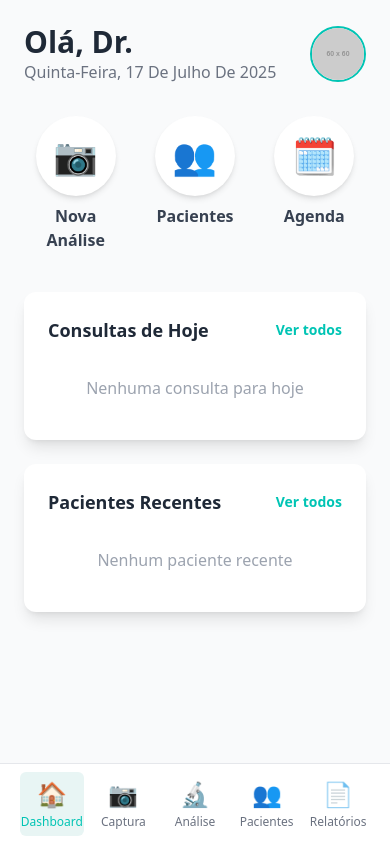
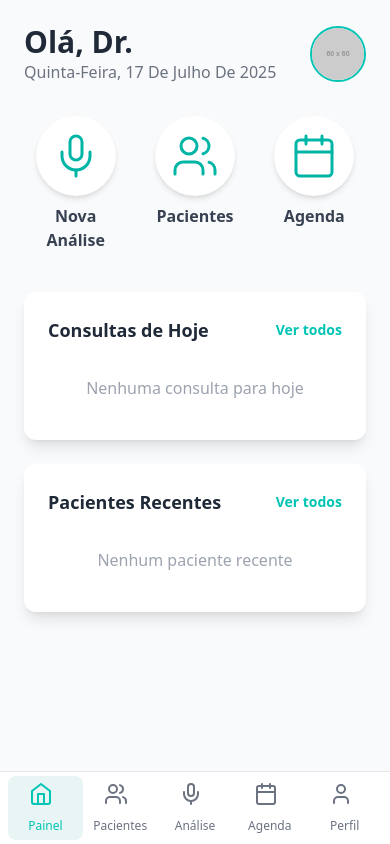
Before and after one commit to GonzaloBarros/hof-mvp-app, a React (Create React App) app: page / in a window 390 px wide. Built offline with nearby package versions, Linux system fonts and the light colour scheme.

Commit message:
Atualização do design e ícones

```diff
--- a/package.json
+++ b/package.json
@@ -15,6 +15,7 @@
     "jspdf": "^3.0.1",
     "react": "^19.1.0",
     "react-dom": "^19.1.0",
+    "react-icons": "^5.5.0",
     "react-router-dom": "^7.6.3",
     "react-scripts": "5.0.1",
     "typescript": "^4.9.5",
--- a/src/components/Camera/CameraCapture.tsx
+++ b/src/components/Camera/CameraCapture.tsx
@@ -43,22 +43,17 @@ export const CameraCapture: React.FC = () => {
         }
     };
 
+    // Ícones para os botões
+    const icons = {
+        capture: <svg xmlns="http://www.w3.org/2000/svg" width="32" height="32" viewBox="0 0 24 24" fill="none" stroke="white" strokeWidth="2" strokeLinecap="round" strokeLinejoin="round"><path d="M21 12.22c0 4.6-3.73 8.38-8.33 8.38-4.6 0-8.33-3.78-8.33-8.38s3.73-8.38 8.33-8.38c4.6 0 8.33 3.78 8.33 8.38z"/><path d="M2 12h3m14 0h3"/><path d="m19.07 4.93-2.12 2.12M7.05 16.95l-2.12 2.12m14.14 0-2.12-2.12M7.05 7.05 4.93 4.93"/></svg>,
+        retake: <svg xmlns="http://www.w3.org/2000/svg" width="24" height="24" viewBox="0 0 24 24" fill="none" stroke="currentColor" strokeWidth="2" strokeLinecap="round" strokeLinejoin="round"><path d="M21 12a9 9 0 0 0-9-9 9.75 9.75 0 0 0-6.74 2.74L3 8"/><path d="M3 3v5h5"/><path d="M3 12a9 9 0 0 0 9 9 9.75 9.75 0 0 0 6.74-2.74L21 16"/><path d="M21 21v-5h-5"/></svg>
+    };
+
     return (
-        <div className="max-w-4xl mx-auto p-6">
-            <div className="bg-white rounded-lg shadow-lg overflow-hidden">
-                <div className="p-6">
-                    <h2 className="text-2xl font-bold text-gray-900 mb-6 text-center">
-                        Captura Facial
-                    </h2>
-
-                    {error && (
-                        <div className="bg-red-100 border border-red-400 text-red-700 px-4 py-3 rounded mb-4">
-                            {error}
-                        </div>
-                    )}
-
+        <div className="w-full h-full bg-black">
             {!isActive && !capturedImage && (
-                        <div className="text-center">
+                <div className="flex flex-col items-center justify-center h-full text-white">
+                     <h2 className="text-2xl font-bold mb-6">Captura Facial</h2>
                     <button
                         onClick={startCamera}
                         className="bg-[#00C4B4] text-white px-6 py-3 rounded-lg font-semibold hover:bg-[#00B5A5] transition-colors"
@@ -69,57 +64,53 @@ export const CameraCapture: React.FC = () => {
             )}
 
             {isActive && (
-                        <div style={{ position: 'relative', width: '100%', maxWidth: '512px', margin: '0 auto' }}>
+                <div className="relative w-full h-full flex items-center justify-center">
                     <video
                         ref={videoRef}
                         autoPlay
                         playsInline
                         muted
-                                style={{ width: '100%', height: 'auto', borderRadius: '8px' }}
+                        className="w-full h-full object-cover"
                     />
-                            <div style={{
-                                position: 'absolute',
-                                bottom: '20px',
-                                left: '50%',
-                                transform: 'translateX(-50%)',
-                                zIndex: 10
-                            }}>
+                    {/* Overlay com a guia oval */}
+                    <div className="absolute inset-0 flex flex-col items-center justify-center pointer-events-none">
+                        <div className="bg-black bg-opacity-50 text-white px-4 py-2 rounded-lg mb-4">
+                            Posicione o rosto dentro do oval
+                        </div>
+                        <div
+                            className="w-[70vw] h-[60vh] max-w-sm max-h-96 border-4 border-dashed border-[#00C4B4] rounded-[50%]"
+                        ></div>
+                    </div>
+                     {/* Botão de Captura */}
+                    <div className="absolute bottom-24 flex items-center justify-center w-full">
                          <button
                             onClick={handleCapture}
-                                    className="bg-white w-20 h-20 rounded-full flex items-center justify-center shadow-lg hover:bg-gray-200 transition-colors border-4 border-[#00C4B4]"
+                            className="w-20 h-20 bg-[#00C4B4] rounded-full flex items-center justify-center shadow-lg"
                             aria-label="Capturar Imagem"
                         >
-                                    <div className="w-16 h-16 bg-[#00C4B4] rounded-full"></div>
+                           {icons.capture}
                         </button>
                     </div>
                 </div>
             )}
 
             {capturedImage && !isActive && (
-                        <div className="space-y-4 mt-4">
+                <div className="relative w-full h-full flex items-center justify-center">
                     <img
                         src={capturedImage}
                         alt="Imagem Capturada"
-                                className="w-full h-auto rounded-lg"
+                        className="w-full h-full object-cover"
                     />
-                            <div className="flex justify-center space-x-4">
-                                <button
-                                    onClick={handleRetake}
-                                    className="bg-gray-500 text-white px-6 py-3 rounded-lg font-semibold hover:bg-gray-600 transition-colors"
-                                >
-                                    Repetir Captura
+                    <div className="absolute bottom-24 flex items-center justify-center w-full space-x-8">
+                        <button onClick={handleRetake} className="w-16 h-16 bg-white bg-opacity-70 text-black rounded-full flex items-center justify-center shadow-lg" aria-label="Repetir Captura">
+                            {icons.retake}
                         </button>
-                                <button
-                                    onClick={handleAnalyze}
-                                    className="bg-[#00C4B4] text-white px-6 py-3 rounded-lg font-semibold hover:bg-[#00B5A5] transition-colors"
-                                >
-                                    Analisar Imagem
+                        <button onClick={handleAnalyze} className="bg-[#00C4B4] text-white px-8 py-4 rounded-full font-bold text-lg shadow-lg">
+                            Analisar
                         </button>
                     </div>
                 </div>
             )}
         </div>
-            </div>
-        </div>
     );
 };
--- a/src/components/Layout/Navigation.tsx
+++ b/src/components/Layout/Navigation.tsx
@@ -1,32 +1,41 @@
 import React from 'react';
 import { Link, useLocation } from 'react-router-dom';
+
+// Componente de Ícone para reutilização
+const NavIcon = ({ children, isActive }: { children: React.ReactNode, isActive: boolean }) => (
+    <div className={`w-8 h-8 mb-1 transition-colors ${isActive ? 'text-[#00C4B4]' : 'text-gray-500'}`}>
+        {children}
+    </div>
+);
 
 export const Navigation: React.FC = () => {
     const location = useLocation();
 
     const navItems = [
-        { path: '/', label: 'Dashboard', icon: '🏠' },
-        { path: '/camera', label: 'Captura', icon: '📷' },
-        { path: '/analysis', label: 'Análise', icon: '🔬' },
-        { path: '/patients', label: 'Pacientes', icon: '👥' },
-        { path: '/reports', label: 'Relatórios', icon: '📄' }
+        { path: '/', label: 'Painel', icon: <svg xmlns="http://www.w3.org/2000/svg" width="24" height="24" viewBox="0 0 24 24" fill="none" stroke="currentColor" strokeWidth="2" strokeLinecap="round" strokeLinejoin="round"><path d="m3 9 9-7 9 7v11a2 2 0 0 1-2 2H5a2 2 0 0 1-2-2z"/><polyline points="9 22 9 12 15 12 15 22"/></svg> },
+        { path: '/patients', label: 'Pacientes', icon: <svg xmlns="http://www.w3.org/2000/svg" width="24" height="24" viewBox="0 0 24 24" fill="none" stroke="currentColor" strokeWidth="2" strokeLinecap="round" strokeLinejoin="round"><path d="M16 21v-2a4 4 0 0 0-4-4H6a4 4 0 0 0-4 4v2"/><circle cx="9" cy="7" r="4"/><path d="M22 21v-2a4 4 0 0 0-3-3.87"/><path d="M16 3.13a4 4 0 0 1 0 7.75"/></svg> },
+        { path: '/camera', label: 'Análise', icon: <svg xmlns="http://www.w3.org/2000/svg" width="24" height="24" viewBox="0 0 24 24" fill="none" stroke="currentColor" strokeWidth="2" strokeLinecap="round" strokeLinejoin="round"><path d="M12 2a3 3 0 0 0-3 3v6a3 3 0 0 0 6 0V5a3 3 0 0 0-3-3Z"/><path d="M19 10v2a7 7 0 0 1-14 0v-2"/><line x1="12" x2="12" y1="19" y2="22"/></svg> },
+        { path: '/reports', label: 'Agenda', icon: <svg xmlns="http://www.w3.org/2000/svg" width="24" height="24" viewBox="0 0 24 24" fill="none" stroke="currentColor" strokeWidth="2" strokeLinecap="round" strokeLinejoin="round"><rect width="18" height="18" x="3" y="4" rx="2" ry="2"/><line x1="16" x2="16" y1="2" y2="6"/><line x1="8" x2="8" y1="2" y2="6"/><line x1="3" x2="21" y1="10" y2="10"/></svg> },
+        { path: '#', label: 'Perfil', icon: <svg xmlns="http://www.w3.org/2000/svg" width="24" height="24" viewBox="0 0 24 24" fill="none" stroke="currentColor" strokeWidth="2" strokeLinecap="round" strokeLinejoin="round"><path d="M19 21v-2a4 4 0 0 0-4-4H9a4 4 0 0 0-4 4v2"/><circle cx="12" cy="7" r="4"/></svg> }
     ];
 
     return (
-        <nav className="fixed bottom-0 left-0 right-0 bg-white border-t border-gray-200 shadow-t-lg">
-            <div className="max-w-7xl mx-auto px-4 sm:px-6 lg:px-8">
-                <div className="flex justify-around py-2">
+        <nav className="fixed bottom-0 left-0 right-0 bg-white border-t border-gray-200 shadow-t-lg z-20">
+            <div className="max-w-7xl mx-auto px-2 sm:px-6 lg:px-8">
+                <div className="flex justify-around py-1">
                     {navItems.map((item) => (
                         <Link
                             key={item.path}
                             to={item.path}
-                            className={`flex flex-col items-center justify-center text-center w-16 h-16 rounded-md transition-colors ${
+                            className={`flex flex-col items-center justify-center text-center w-20 h-16 rounded-lg transition-colors ${
                                 location.pathname === item.path
                                     ? 'text-[#00C4B4] bg-[#E8F5F4]'
-                                    : 'text-gray-500 hover:text-[#00C4B4]'
+                                    : 'text-gray-500 hover:text-[#00C4B4] hover:bg-gray-50'
                             }`}
                         >
-                            <span className="text-2xl mb-1">{item.icon}</span>
+                            <NavIcon isActive={location.pathname === item.path}>
+                                {item.icon}
+                            </NavIcon>
                             <span className="text-xs font-medium">{item.label}</span>
                         </Link>
                     ))}
--- a/src/pages/DashboardPage.tsx
+++ b/src/pages/DashboardPage.tsx
@@ -1,12 +1,14 @@
 import React from 'react';
 import { Link } from 'react-router-dom';
-import { usePatients } from '../context/PatientContext'; // Importar o nosso hook de pacientes
+import { usePatients } from '../context/PatientContext';
 
 // Componente para os cartões de ação principais
-const ActionButton = ({ to, icon, label }: { to: string, icon: string, label: string }) => (
+const ActionButton = ({ to, icon, label }: { to: string, icon: React.ReactNode, label: string }) => (
     <Link to={to} className="flex flex-col items-center space-y-2 text-center">
-        <div className="w-20 h-20 bg-white rounded-full flex items-center justify-center shadow-md hover:bg-gray-100 transition-colors">
-            <span className="text-4xl">{icon}</span>
+        <div className="w-20 h-20 bg-white rounded-full flex items-center justify-center shadow-md hover:bg-gray-100 transition-colors text-[#00B5A5]">
+            <div className="w-12 h-12">
+                {icon}
+            </div>
         </div>
         <span className="font-semibold text-gray-700">{label}</span>
     </Link>
@@ -26,9 +28,8 @@ const InfoCard = ({ title, children }: { title: string, children: React.ReactNod
 );
 
 export const DashboardPage: React.FC = () => {
-    const { patients } = usePatients(); // Usar o hook para aceder à lista de pacientes
+    const { patients } = usePatients();
 
-    // Encontrar o paciente mais recente (o último da lista)
     const recentPatient = patients.length > 0 ? patients[patients.length - 1] : null;
 
     const currentDate = new Date().toLocaleDateString('pt-PT', {
@@ -38,9 +39,14 @@ export const DashboardPage: React.FC = () => {
         day: 'numeric',
     });
 
+    const icons = {
+        analysis: <svg xmlns="http://www.w3.org/2000/svg" width="48" height="48" viewBox="0 0 24 24" fill="none" stroke="currentColor" strokeWidth="1.5" strokeLinecap="round" strokeLinejoin="round"><path d="M12 2a3 3 0 0 0-3 3v6a3 3 0 0 0 6 0V5a3 3 0 0 0-3-3Z"/><path d="M19 10v2a7 7 0 0 1-14 0v-2"/><line x1="12" x2="12" y1="19" y2="22"/></svg>,
+        patients: <svg xmlns="http://www.w3.org/2000/svg" width="48" height="48" viewBox="0 0 24 24" fill="none" stroke="currentColor" strokeWidth="1.5" strokeLinecap="round" strokeLinejoin="round"><path d="M16 21v-2a4 4 0 0 0-4-4H6a4 4 0 0 0-4 4v2"/><circle cx="9" cy="7" r="4"/><path d="M22 21v-2a4 4 0 0 0-3-3.87"/><path d="M16 3.13a4 4 0 0 1 0 7.75"/></svg>,
+        agenda: <svg xmlns="http://www.w3.org/2000/svg" width="48" height="48" viewBox="0 0 24 24" fill="none" stroke="currentColor" strokeWidth="1.5" strokeLinecap="round" strokeLinejoin="round"><rect width="18" height="18" x="3" y="4" rx="2" ry="2"/><line x1="16" x2="16" y1="2" y2="6"/><line x1="8" x2="8" y1="2" y2="6"/><line x1="3" x2="21" y1="10" y2="10"/></svg>
+    };
+
     return (
         <div className="p-6 bg-gray-50 min-h-full">
-            {/* Cabeçalho de Saudação */}
             <header className="flex justify-between items-center mb-8">
                 <div>
                     <h1 className="text-3xl font-bold text-gray-800">Olá, Dr.</h1>
@@ -53,14 +59,12 @@ export const DashboardPage: React.FC = () => {
                 />
             </header>
 
-            {/* Botões de Ação Rápida */}
             <section className="grid grid-cols-3 gap-4 mb-10">
-                <ActionButton to="/camera" icon="📷" label="Nova Análise" />
-                <ActionButton to="/patients" icon="👥" label="Pacientes" />
-                <ActionButton to="#" icon="🗓️" label="Agenda" />
+                <ActionButton to="/camera" icon={icons.analysis} label="Nova Análise" />
+                <ActionButton to="/patients" icon={icons.patients} label="Pacientes" />
+                <ActionButton to="#" icon={icons.agenda} label="Agenda" />
             </section>
 
-            {/* Cartões de Informação */}
             <section className="space-y-6">
                 <InfoCard title="Consultas de Hoje">
                     <p className="text-gray-400 text-center py-4">Nenhuma consulta para hoje</p>
```
Also changed, not shown: 1 other file (tests, documents, lock files or other folders). Lines whose indentation alone changed are shown as unchanged.
